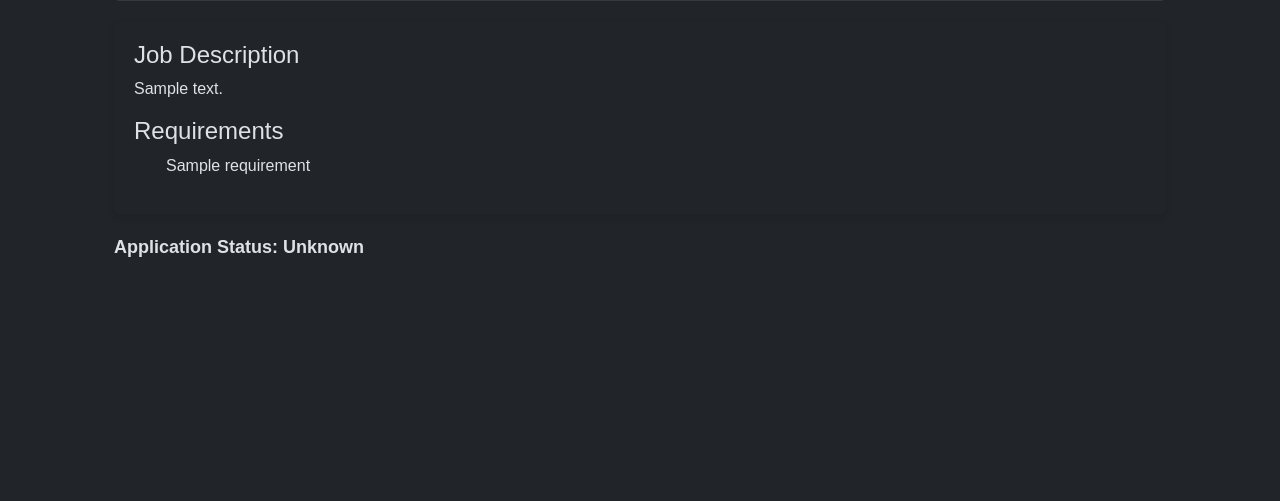
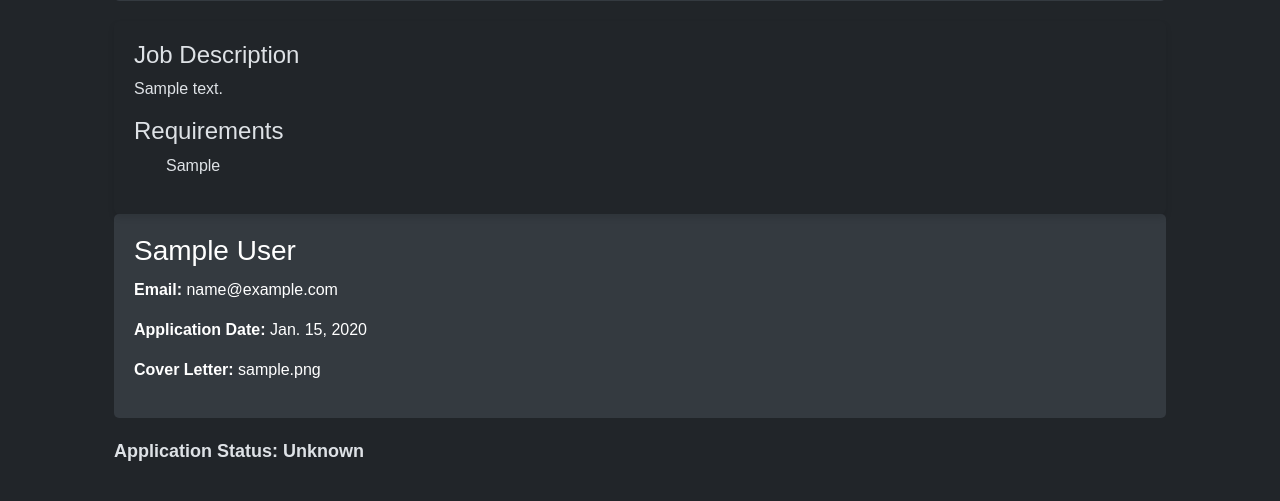
Before and after one commit to Ddilibe/jobconnect, a Django app: template template/dashboard/student/applied_job.html in a window 1280 px wide. Shown: the part 335-836 px from the top of the page. Before the commit the page ends 592 px from the top, so only its background shows below. Run offline with Django 5.2, Linux system fonts and the light colour scheme; tables that the repository leaves empty hold one stand-in row (values such as "Sample post"); the template is opened without the code that fills it: values that come from a table or form of the project are taken from there, most other values are stand-ins (such as "Sample title", 1, 10 or a date in 2020); data that the repository does not hold is empty.

Commit message:
[Chore]: Cleaned the templates

```diff
--- a/template/dashboard/student/applied_job.html
+++ b/template/dashboard/student/applied_job.html
@@ -74,12 +74,18 @@
 
                 <h4>Requirements</h4>
                 <ul>
-                    {{ job.requirement }}
+                    {{ job.job_requirements | safe |linebreaksbr }}
                 </ul>
 
                 <!-- <h4>Additional Information</h4> -->
                 <!-- <p>{{ job.additional_info }}</p> -->
             </div>
+        </div>
+        <div class="job-header">
+            <h1>{{ apply.full_name }}</h1>
+            <p><strong>Email:</strong> {{ apply.email }}</p>
+            <p><strong>Application Date:</strong> {{ apply.application_date }}</p>
+            <p><strong>Cover Letter:</strong> {{ apply.cover_letter | safe |linebreaksbr | truncatechars:50 }}</p>
         </div>
 
         <!-- Application Status -->
--- a/template/dashboard/student/detailed_saved_job.html
+++ b/template/dashboard/student/detailed_saved_job.html
@@ -78,6 +78,7 @@
             <h1>{{ job.title }}</h1>
             <p><strong>Company:</strong> {{ job.company.company_name }}</p>
             <p><strong>Location:</strong> {{ job.location }}</p>
+            <p><strong>Salary:</strong> {{ job.monthly_salary }}</p>
             <p><strong>Posted:</strong> {{ job.application_starting_date }}</p>
         </div>
 
@@ -85,7 +86,7 @@
         <div class="card job-details-card">
             <div class="card-body">
                 <h4>Job Description</h4>
-                <p>{{ job.description }}</p>
+                <p>{{ job.description | safe |linebreaksbr }}</p>
 
                 <!-- <h4>Requirements</h4> -->
                 <ul>
--- a/template/job/job_list.html
+++ b/template/job/job_list.html
@@ -36,7 +36,7 @@
                     <div class="col-10">
                         <p class="pb-3 mb-0 lh-sm">
                             <strong class="d-block text-gray-dark">{{ iter.title }}</strong>
-                            {{iter.description}}
+                            {{iter.description | truncatechars:50 }}
                         </p>
                         <div class="row">
                             <div class="col-2">
```
Also changed, not shown: template/dashboard/student_dashboard.html (+4 -3 lines).
